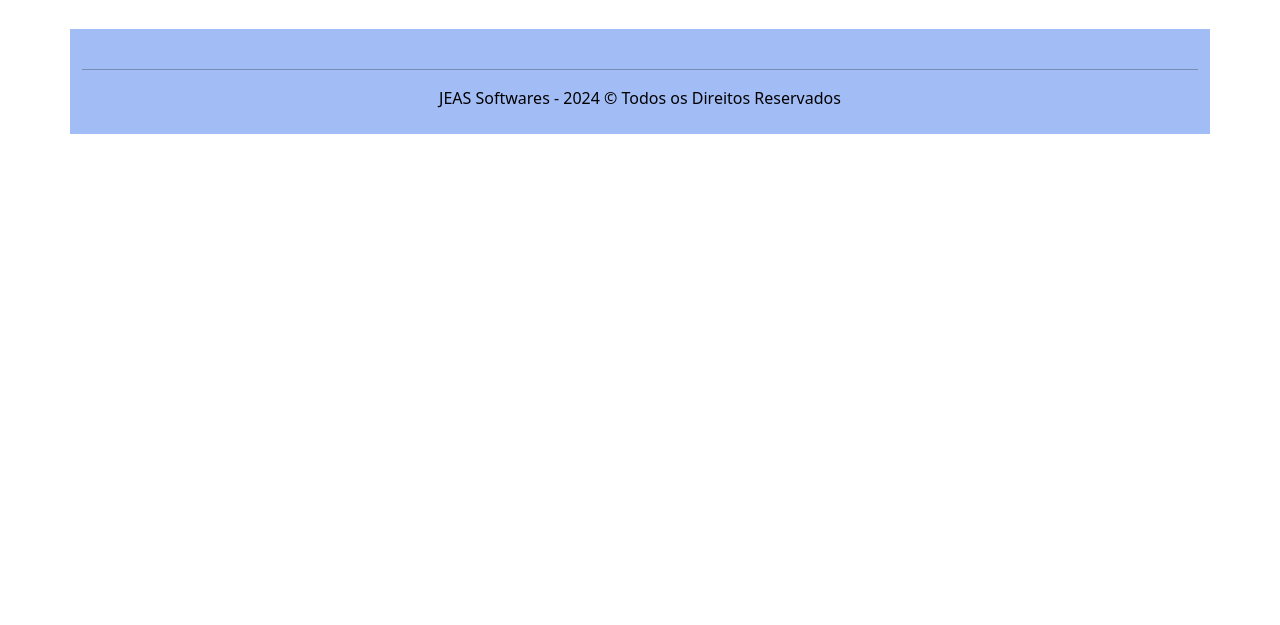
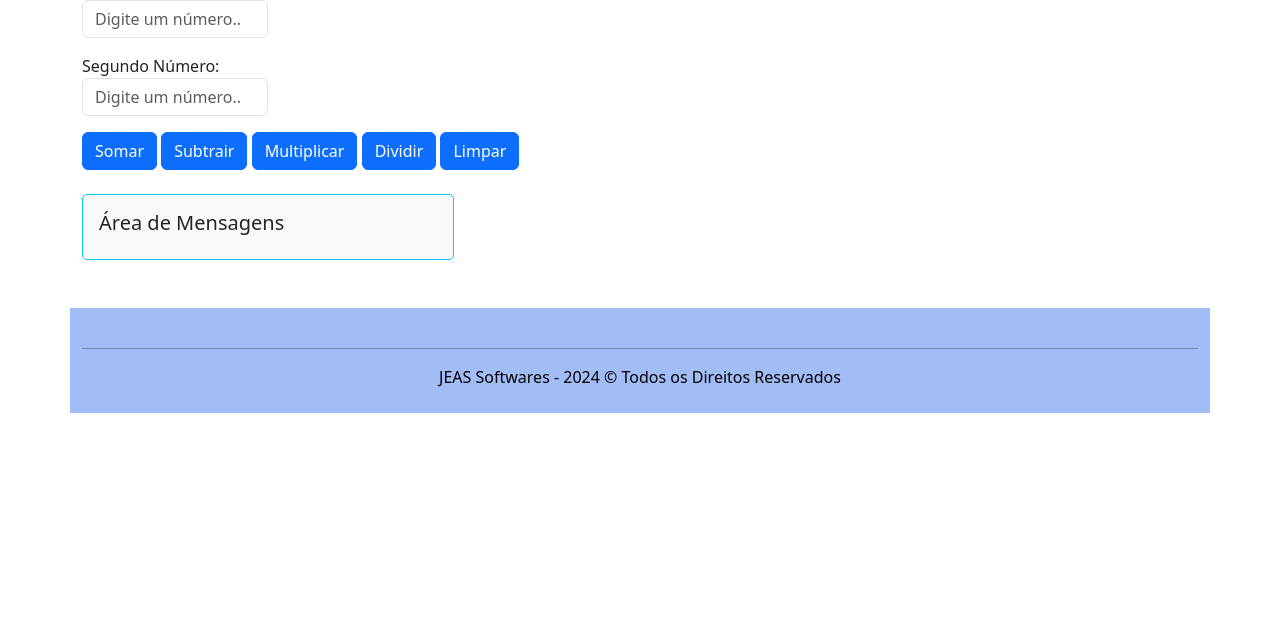
Before and after one commit to Turma-FS40-Aldeota/js-ex02-bootstrap, a plain HTML site: page src/operacoes.html in a window 1280 px wide. Shown: the part 175-800 px from the top of the page. Drawn offline with Linux system fonts and the light colour scheme.

Commit message:
19/10/2024-Commit Final

```diff
--- /dev/null
+++ b/js/operacoes.js
@@ -0,0 +1,70 @@
+function somar() {
+
+    // Obtendo os valores dos inputs
+    const num1 = parseFloat(document.getElementById('number1').value);
+    const num2 = parseFloat(document.getElementById('number2').value);
+
+    // Verificando se os valores são números
+    if (!isNaN(num1) && !isNaN(num2)) {
+        const soma = num1 + num2; // Realiza a soma
+        document.getElementById('resultado').textContent = "Resultado da Soma: " + soma.toFixed(1); // Exibe o resultado
+    } else {
+        document.getElementById('resultado').textContent = '*** Favor Informar Números Válidos.';
+    }
+}
+
+function subtrair() {
+
+    // Obtendo os valores dos inputs
+    const num1 = parseFloat(document.getElementById('number1').value);
+    const num2 = parseFloat(document.getElementById('number2').value);
+
+    // Verificando se os valores são números
+    if (!isNaN(num1) && !isNaN(num2)) {
+        const subtracao = num1 - num2; // Realiza a soma
+        document.getElementById('resultado').textContent = "Resultado da Subtração: " + subtracao.toFixed(1); // Exibe o resultado
+    } else {
+        document.getElementById('resultado').textContent = '*** Favor Informar Números Válidos.';
+    }
+}
+
+function multiplicar() {
+
+    // Obtendo os valores dos inputs
+    const num1 = parseFloat(document.getElementById('number1').value);
+    const num2 = parseFloat(document.getElementById('number2').value);
+
+    // Verificando se os valores são números
+    if (!isNaN(num1) && !isNaN(num2)) {
+        const multiplicacao = num1 * num2; // Realiza a soma
+        document.getElementById('resultado').textContent = "Resultado da Multiplicação: " + multiplicacao.toFixed(1); // Exibe o resultado
+    } else {
+        document.getElementById('resultado').textContent = '*** Favor Informar Números Válidos.';
+    }
+}
+
+function dividir() {
+
+    // Obtendo os valores dos inputs
+    const num1 = parseFloat(document.getElementById('number1').value);
+    const num2 = parseFloat(document.getElementById('number2').value);
+
+    // Verificando se os valores são números
+    if(num2=== 0)
+    {
+        document.getElementById('resultado').textContent = '*** Numerador Não Pode ser ZERO.';
+    }
+    else if (!isNaN(num1) && !isNaN(num2)) {
+        const divisao = num1 / num2; // Realiza a soma
+        document.getElementById('resultado').textContent = "Resultado da Divisão: " + divisao.toFixed(2); // Exibe o resultado
+    } else {
+        document.getElementById('resultado').textContent = '*** Favor Informar Números Válidos.';
+    }
+}
+
+
+function limpar() {
+    document.getElementById('number1').value = "";
+    document.getElementById('number2').value = "";
+    document.getElementById('resultado').textContent = "Área de Mensagens";
+}
--- a/src/operacoes.html
+++ b/src/operacoes.html
@@ -54,10 +54,33 @@
         </div>
     </header>
 
-    <main class=" container">
-        <h1>Operações</h1>
+    <main class="container mt-5">
+
+        <div class="form-group">
+            <div class="col-lg-2">
+                <label for="numero1">Primeiro Número:</label>
+                <input type="number" id="number1" class="form-control" placeholder="Digite um número..." />
+            </div>
+
+            <div class="col-lg-2 mt-3">
+                <label for=" numero2">Segundo Número:</label>
+                <input type="number" id="number2" class="form-control" placeholder="Digite um número..." />
+            </div>
+
+        </div>
+
+        <button id=" btn-somar" onclick="somar()" class="btn btn-primary mt-3">Somar</button>
+        <button id=" btn-somar" onclick="subtrair()" class="btn btn-primary mt-3">Subtrair</button>
+        <button id=" btn-somar" onclick="multiplicar()" class="btn btn-primary mt-3">Multiplicar</button>
+        <button id=" btn-somar" onclick="dividir()" class="btn btn-primary mt-3">Dividir</button>
+        <button id=" btn-limpar" onclick="limpar()" class="btn btn-primary mt-3">Limpar</button>
+
+        <!-- Área fixa para exibir o resultado/mensagens -->
+        <div id="resultado-area" class="col-lg-4 mt-4 p-3 border border-info">
+            <h5><span id="resultado">Área de Mensagens</span></h5>
+        </div>
+
     </main>
-
 
     <footer class="container mt-5 py-4 custom-bg-color text-black text-center">
         <hr class="bg-dark">
@@ -66,6 +89,8 @@
         </div>
     </footer>
 
+    <script src="../js/operacoes.js"></script>
+
 </body>
 
 </html>
```
Also changed, not shown: index.html (+3 -3 lines).
